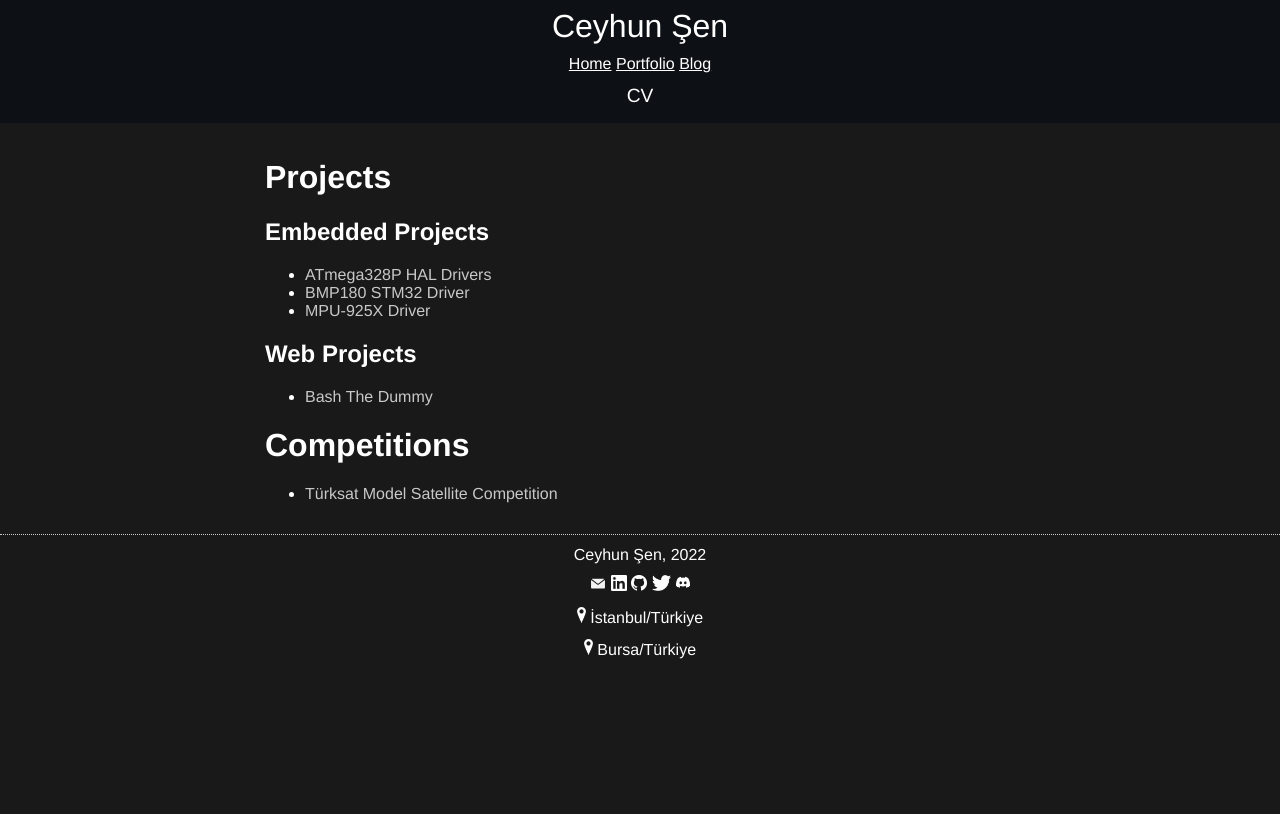
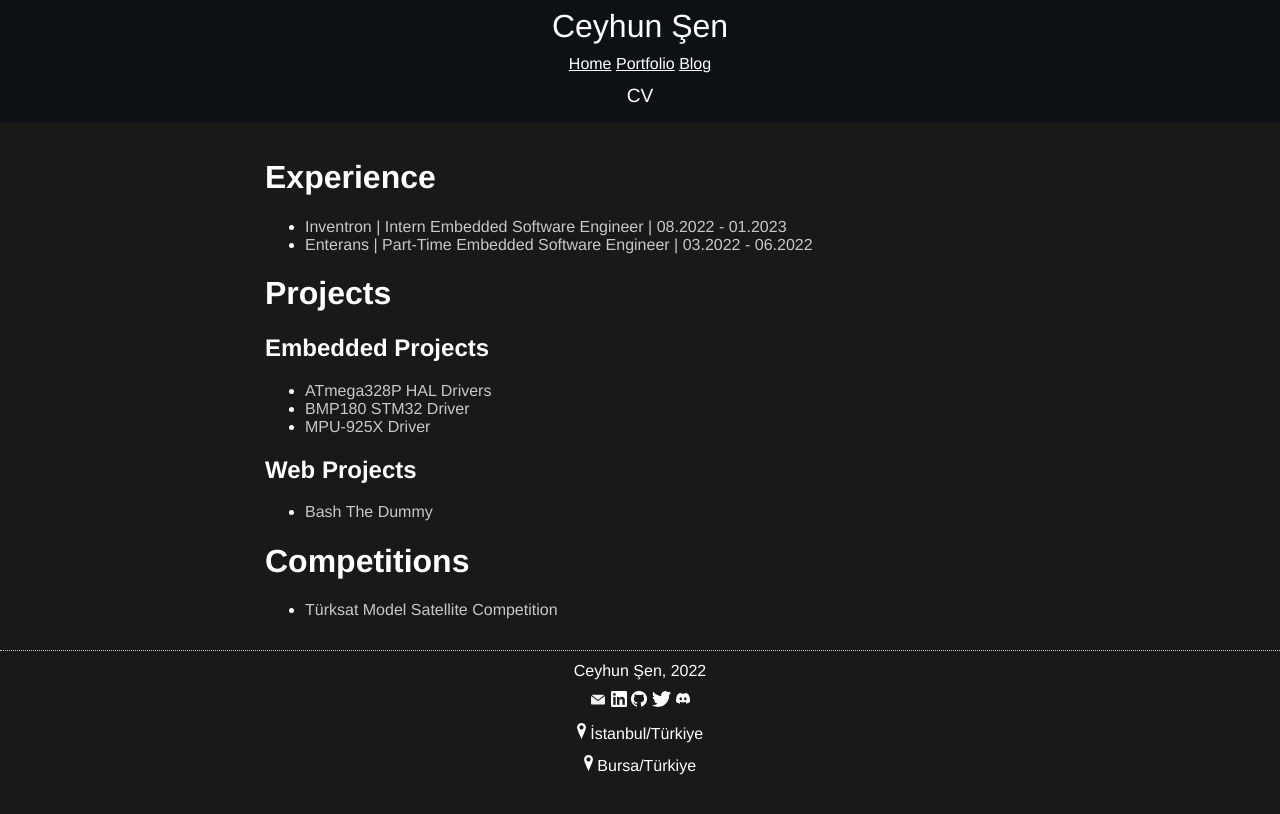
Before and after one commit to ceyhunsen/ceyhunsen.github.io, a Jekyll site: the page built from portfolio/index.html, in a window 1280 px wide. Shown: the top 814 px of the page. Built offline with Jekyll 4.4.1, drawn with Linux system fonts in a browser that asks for light colours.

Commit message:
Add experience.

```diff
--- a/_config.yml
+++ b/_config.yml
@@ -12,6 +12,9 @@ collections:
   competitions:
     output: true
     sort_by: category
+  experience:
+    output: true
+    sort_by: no
 
 defaults:
   - scope:
--- /dev/null
+++ b/_experience/enterans.md
@@ -0,0 +1,16 @@
+---
+title: "Enterans"
+type: "Part-Time"
+position: "Embedded Software Engineer"
+start-date: "03.2022"
+end-date: "06.2022"
+no: 1
+---
+
+# {{ page.title }} | {{ page.type }} {{ page.position }} | {{ page.start-date }} - {{ page.end-date }}
+
+I worked at Enterans as a part-time embedded software engineer. I wrote some platform-independent device drivers, mainly targeted for microcontrollers. Also studied on some IOT projects. Here is a brief summary of what I done:
+
+* Platform independent EEPROM driver
+* Platform independent F-RAM driver
+* Simple ESP32 project
--- /dev/null
+++ b/_experience/inventron.md
@@ -0,0 +1,12 @@
+---
+title: "Inventron"
+type: "Intern"
+position: "Embedded Software Engineer"
+start-date: "08.2022"
+end-date: "01.2023"
+no: 2
+---
+
+# {{ page.title }} | {{ page.type }} {{ page.position }} | {{ page.start-date }} - {{ page.end-date }}
+
+I am currently doing my internship at [Inventron](https://inventron.com.tr/wp/) as an embedded software engineer.
--- a/portfolio/index.html
+++ b/portfolio/index.html
@@ -2,6 +2,16 @@
 layout: default
 title: Projects
 ---
+
+<h1>Experience</h1>
+
+<ul>
+	{% for experience in site.experience reversed %}
+		<li>
+			<a href="{{ experience.url }}" class="list_item_link">{{ experience.title }} | {{ experience.type }} {{ experience.position }} | {{ experience.start-date }} - {{ experience.end-date }}</a>
+		</li>
+	{% endfor %}
+</ul>
 
 <h1>Projects</h1>
 
```
